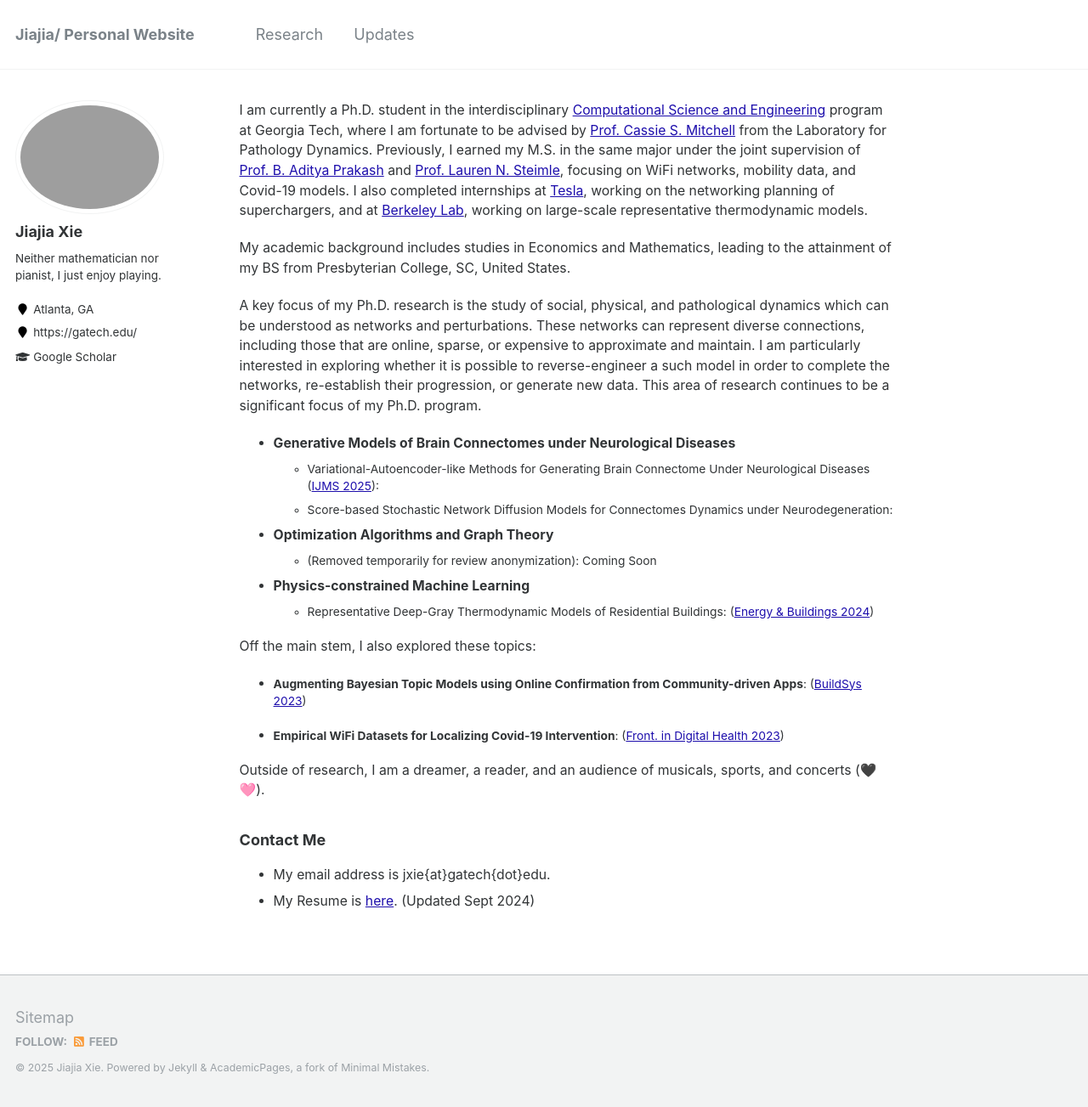
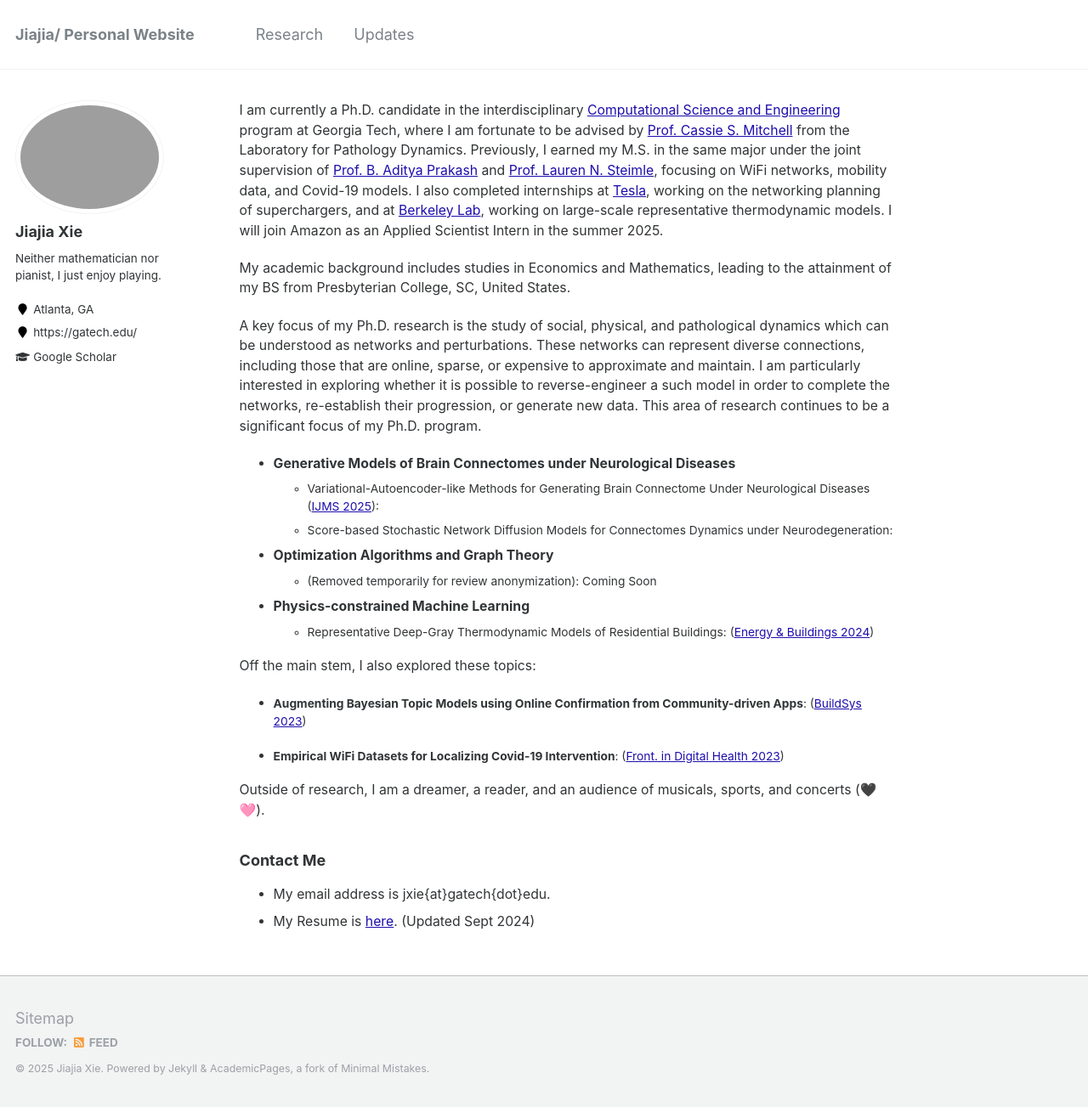
Before and after one commit to jxie1997/jxie1997.github.io, a Jekyll site: the page built from _pages/about.md, in a window 1280 px wide and 1303 px high. Shown: the whole window at 85% size. Built offline with Jekyll 4.4.1, drawn with Linux system fonts in a browser that asks for light colours.

Commit message:
mar 24 2025

```diff
--- a/_pages/about.md
+++ b/_pages/about.md
@@ -9,7 +9,7 @@ redirect_from:
 ---
 
 
-I am currently a Ph.D. student in the interdisciplinary [Computational Science and Engineering](https://cse.gatech.edu/) program at Georgia Tech, where I am fortunate to be advised by [Prof. Cassie S. Mitchell](https://bme.gatech.edu/bme/faculty/Cassie-S.-Mitchell) from the Laboratory for Pathology Dynamics. Previously, I earned my M.S. in the same major under the joint supervision of [Prof. B. Aditya Prakash](https://faculty.cc.gatech.edu/~badityap/) and [Prof. Lauren N. Steimle](https://sites.gatech.edu/steimle/), focusing on WiFi networks, mobility data, and Covid-19 models. I also completed internships at [Tesla](https://tesla.com/), working on the networking planning of superchargers, and at [Berkeley Lab](https://www.lbl.gov/), working on large-scale representative thermodynamic models.
+I am currently a Ph.D. candidate in the interdisciplinary [Computational Science and Engineering](https://cse.gatech.edu/) program at Georgia Tech, where I am fortunate to be advised by [Prof. Cassie S. Mitchell](https://bme.gatech.edu/bme/faculty/Cassie-S.-Mitchell) from the Laboratory for Pathology Dynamics. Previously, I earned my M.S. in the same major under the joint supervision of [Prof. B. Aditya Prakash](https://faculty.cc.gatech.edu/~badityap/) and [Prof. Lauren N. Steimle](https://sites.gatech.edu/steimle/), focusing on WiFi networks, mobility data, and Covid-19 models. I also completed internships at [Tesla](https://tesla.com/), working on the networking planning of superchargers, and at [Berkeley Lab](https://www.lbl.gov/), working on large-scale representative thermodynamic models. I will join Amazon as an Applied Scientist Intern in the summer 2025.
 
 My academic background includes studies in Economics and Mathematics, leading to the attainment of my BS from Presbyterian College, SC, United States.
 
```
Also changed, not shown: 1 other file.
